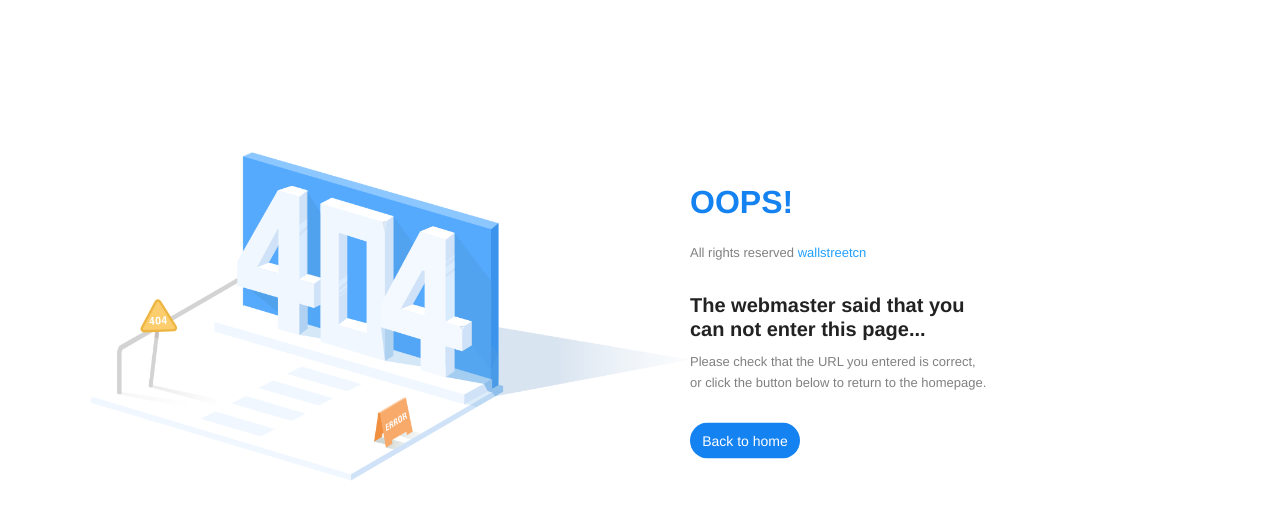
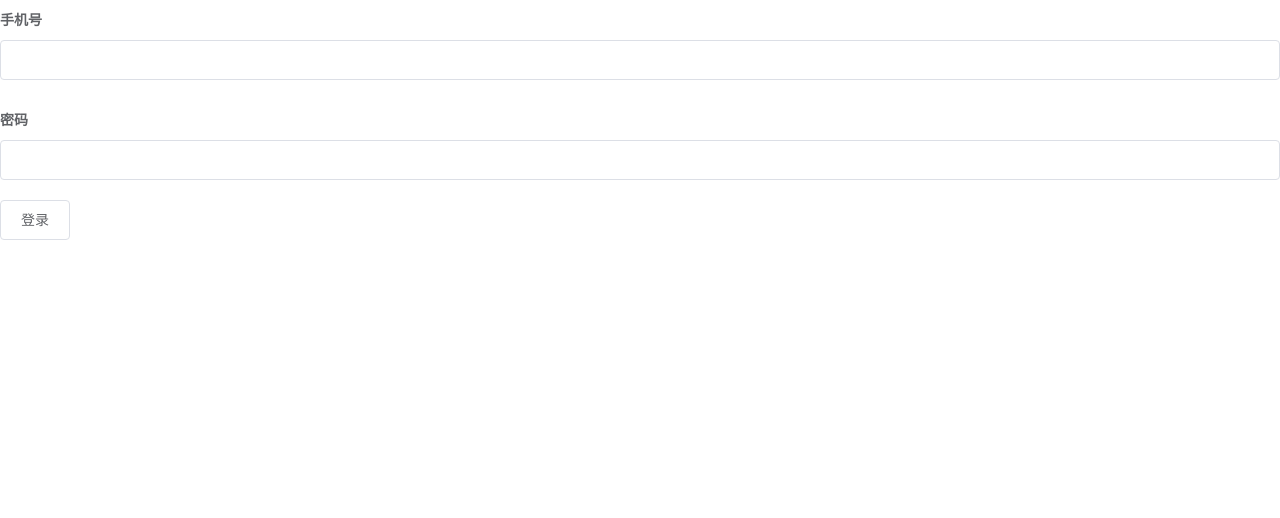
Before and after one commit to JYOKI777/JYOKI-hr, a Vue app: page /#/test in a window 1280 px wide. Before the commit this address led to /#/404. Shown: the top 518 px of the page. Built offline with nearby package versions, Linux system fonts and the light colour scheme.

Commit message:
表单校验说明

```diff
--- a/src/router/index.js
+++ b/src/router/index.js
@@ -40,6 +40,12 @@ export const constantRoutes = [
   {
     path: '/404',
     component: () => import('@/views/404'),
+    hidden: true
+  },
+
+  {
+    path: '/test',
+    component: () => import('@/views/test'),
     hidden: true
   },
 
--- a/src/views/login/index.vue
+++ b/src/views/login/index.vue
@@ -166,8 +166,10 @@ $cursor: #fff;
       caret-color: $cursor;
 
       &:-webkit-autofill {
-        box-shadow: 0 0 0px 1000px $bg inset !important;
-        -webkit-text-fill-color: $cursor !important;
+        // box-shadow: 0 0 0px 1000px $bg inset !important;
+        // -webkit-text-fill-color: $cursor !important;
+        transition-delay: 99999s;
+        transition: color 99999s ease-out, background-color 99999s ease-outS;;
       }
     }
   }
--- /dev/null
+++ b/src/views/test/index.vue
@@ -0,0 +1,40 @@
+<template>
+  <div>
+    <el-form>
+      <el-form-item label="手机号">
+        <el-input v-model="formData.mobile" />
+      </el-form-item>
+
+      <el-form-item label="密码">
+        <el-input v-model="formData.password" />
+      </el-form-item>
+
+      <el-form-item>
+        <el-button @click="login">登录</el-button>
+      </el-form-item>
+
+    </el-form>
+  </div>
+</template>
+
+<script>
+export default {
+  data() {
+    return {
+      formData: {
+        mobile: '',
+        password: ''
+      }
+    }
+  },
+  methods: {
+    login() {
+      console.log(this.formData)
+    }
+  }
+}
+</script>
+
+<style>
+
+</style>
```
